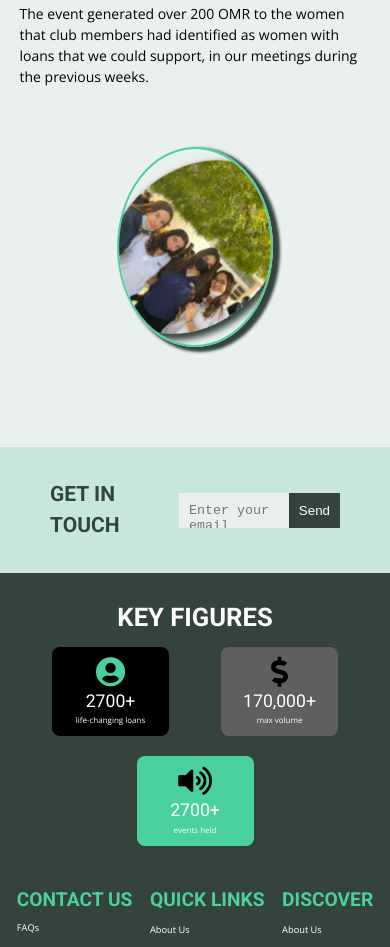
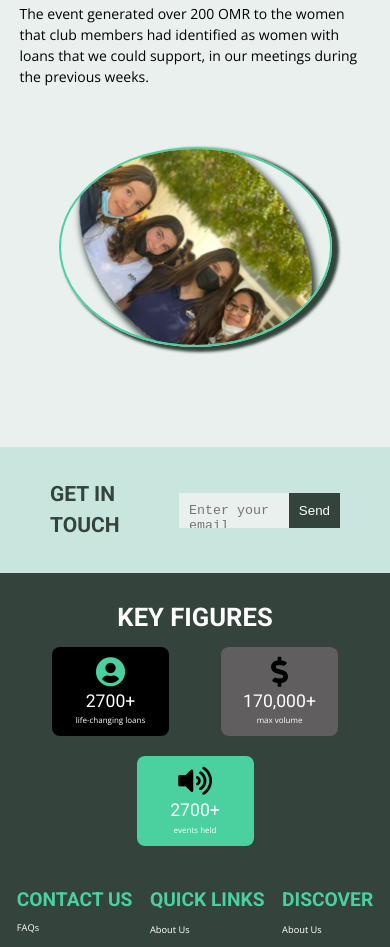
Before and after one commit to Jaynimi/Swift, a plain HTML site: page events.html in a window 390 px wide. Shown: the part 1334-2281 px from the top of the page. Drawn offline with nearby package versions, Linux system fonts and the light colour scheme.

Commit message:
extra styles

```diff
--- a/style.css
+++ b/style.css
@@ -908,7 +908,7 @@ footer {
     position: relative;
     width: 40%;
     left: 30%;
-    height: 400px;
+    height: 500px;
     perspective: 1000px;
     overflow: hidden;
     border-radius: 50%;
@@ -934,11 +934,15 @@ footer {
 
 @media screen and (max-width: 650px) {
     #imageContainer {
+        width: 55%;
+        left: 22.5%;
         height: 300px;
     }
 }
-@media screen and (max-width: 450px) {
+@media screen and (max-width: 400px) {
     #imageContainer {
+        width: 70%;
+        left: 15%;
         height: 200px;
     }
 }
```
